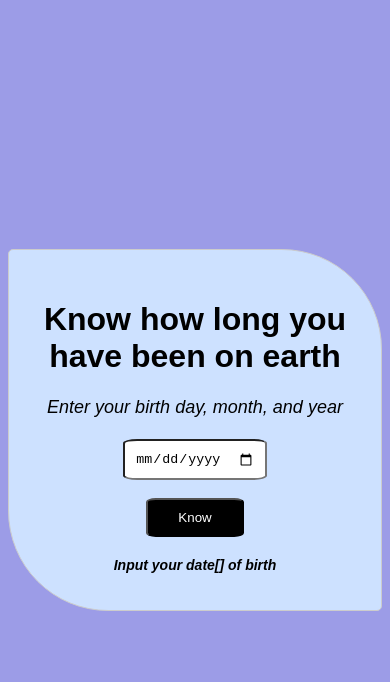
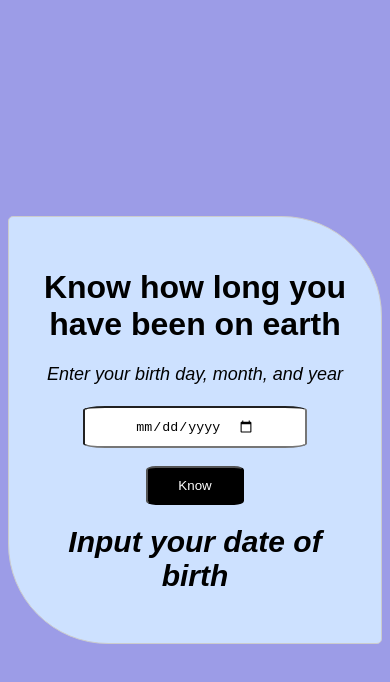
Before and after one commit to Shukazuby/LifeChrono, a plain HTML site: page index.html in a window 390 px wide. Both pictures are taken after a click on the button "Know". Drawn offline with Linux system fonts and the light colour scheme.

Commit message:
mobile screen

```diff
--- a/index.html
+++ b/index.html
@@ -52,8 +52,8 @@
       }
       @media screen and (max-width: 1284px) {
         #container {
-        width:600px;
-        max-height: 300px;
+        width:800px;
+        max-height: 400px;
         align-content:center ;
         padding: 30px;
         border-radius: 5px 100px 5px 100px;
@@ -63,15 +63,17 @@
         font-size: 18px;
       }
       input {
-        padding: 10px;
+        padding: 10px 50px;
         outline: none;
         border-radius: 10%;
+
       }
       h1 {
         font-size: 2em;
       }
       #result {
         margin-bottom: 20px;
+        font-size: 30px;
       }
 
       }
@@ -116,7 +118,7 @@
         } else {
           document.getElementById(
             "result"
-          ).innerHTML = `Input your date[] of birth`;
+          ).innerHTML = `Input your date of birth`;
         }
       }
     </script>
```
